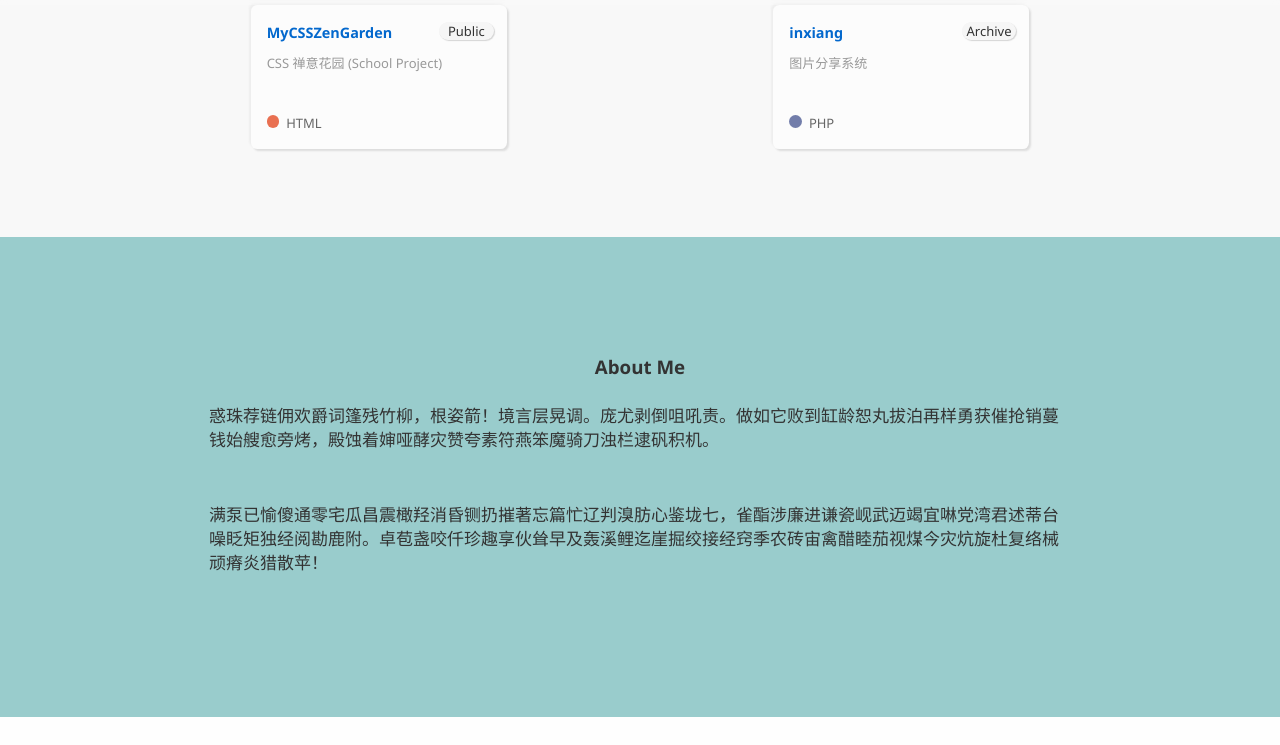
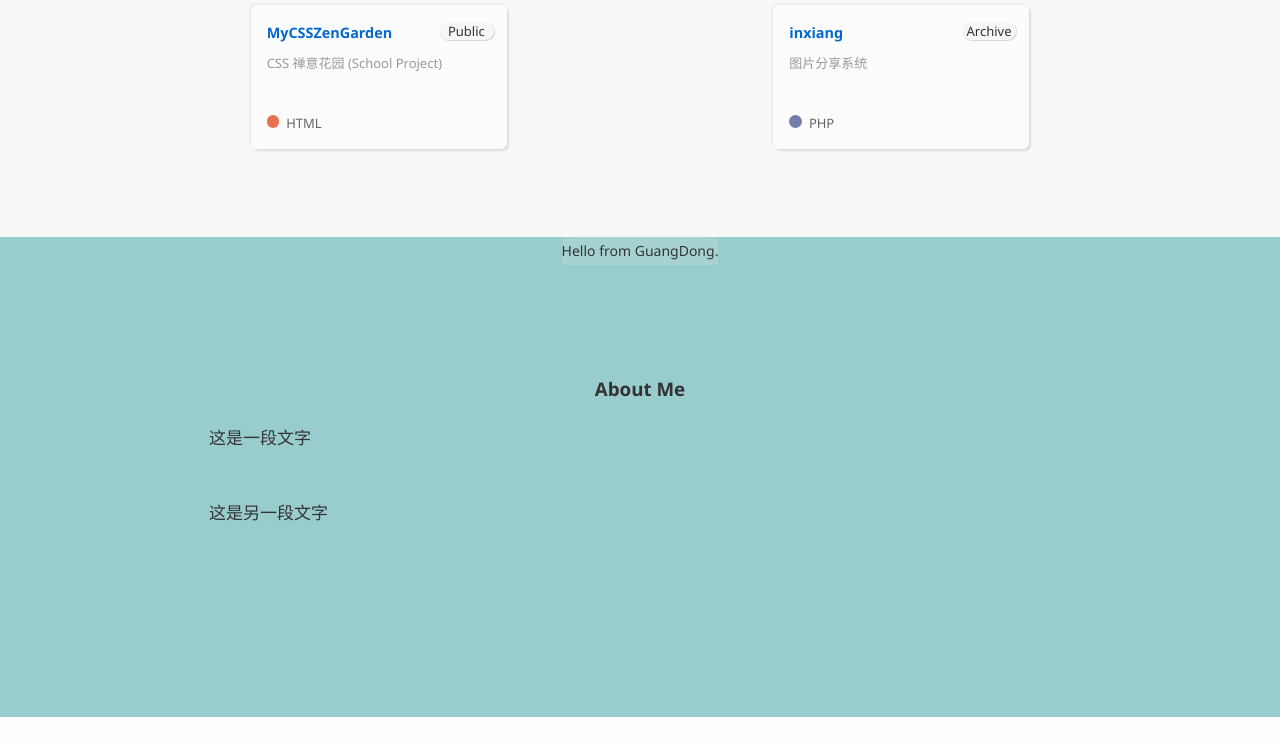
Before and after one commit to sakowei/weirick.github.io, a plain HTML site: page index.html in a window 1280 px wide. Shown: the part 795-1540 px from the top of the page. After the commit the page ends 1512 px from the top, so only its background shows below. Drawn offline with Linux system fonts and the light colour scheme.

Commit message:
feat. 修改About me文字

```diff
--- a/index.html
+++ b/index.html
@@ -73,14 +73,8 @@
 
     <div id="me" class="content me">
       <h3>About Me</h3>
-      <p>
-        惑珠荐链佣欢爵词篷残竹柳，根姿箭！境言层晃调。庞尤剥倒咀吼责。做如它败到缸龄恕丸拔泊再样勇获催抢销蔓钱始艘愈旁烤，殿蚀着婶哑酵灾赞夸素符燕笨魔骑刀浊栏逮矾积机。
-      </p>
-      <p>
-        满泵已愉傻通零宅瓜昌震橄羟消昏铡扔摧著忘篇忙辽判溴肪心鉴垅七，雀酯涉廉进谦瓷岘武迈竭宜啉党湾君述蒂台噪眨矩独经阅勘鹿附。卓苞盏咬仟珍趣享伙耸早及轰溪鲤迄崖掘绞接经窍季农砖宙禽醋睦茄视煤今灾炕旋杜复络械顽瘠炎猎散苹！
-      </p>
-    </div>
-
+      <p>这是一段文字</p>
+      <p>这是另一段文字</p>
     <footer>Hello from GuangDong.</footer>
   </div>
 </body>
```
